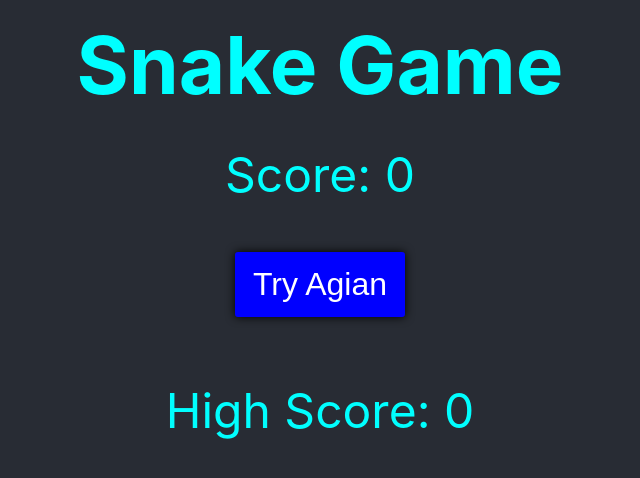
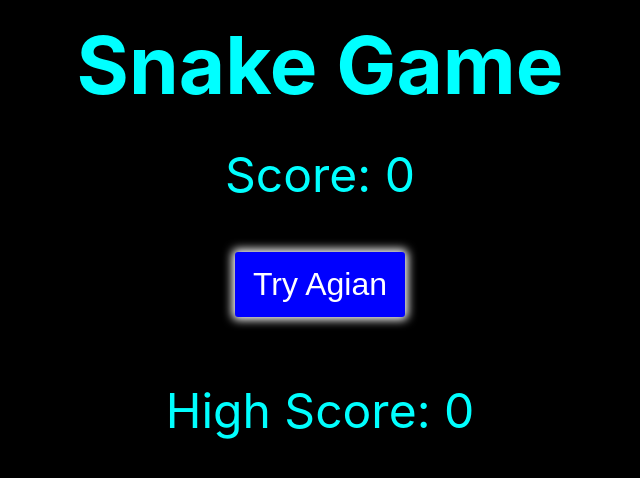
Before and after one commit to Navneet-Sahota/snake-game, a React (Create React App) app: page / in a window 1280 px wide. Shown: the top 478 px of the page, without its empty margins (320-960 px from the left). Built offline with nearby package versions, Linux system fonts and the light colour scheme; the HTML template or start-up script is replaced by a standard one.

Commit message:
update UI

```diff
--- a/package.json
+++ b/package.json
@@ -6,7 +6,7 @@
     "prettier": "^1.16.4",
     "react": "^16.8.6",
     "react-dom": "^16.8.6",
-    "react-scripts": "2.1.8"
+    "react-scripts": "^3.0.1"
   },
   "scripts": {
     "start": "react-scripts start",
--- a/src/components/SnakeBoard.jsx
+++ b/src/components/SnakeBoard.jsx
@@ -17,7 +17,7 @@ const SnakeBoard = props => (
 					key={`${rowIndex}${colIndex}${cell}`}
 					style={{
 						backgroundColor:
-							cell === 0 ? '#c4f2a9' : cell === 1 ? '#365cb5' : '#b7173d',
+							cell === 0 ? '#aacc66' : cell === 1 ? '#0000ff' : '#d80404',
 						width: '25px',
 						height: '25px',
 					}}
--- a/src/elements/Button.jsx
+++ b/src/elements/Button.jsx
@@ -10,7 +10,7 @@ const Button = props => (
 			padding: '.75rem 1rem',
 			fontSize: '2rem',
 			cursor: 'pointer',
-			boxShadow: '0 0 10px black',
+			boxShadow: '0 0 10px 3px white',
 		}}
 		onClick={props.onClick}
 	>
--- a/src/index.css
+++ b/src/index.css
@@ -1,5 +1,5 @@
 body {
-	background-color: #282c34;
+	background-color: black;
 	margin: 0;
 	padding: 0;
 	overflow-x: hidden;
```
Also changed, not shown: 1 other file (tests, documents, lock files or other folders).
